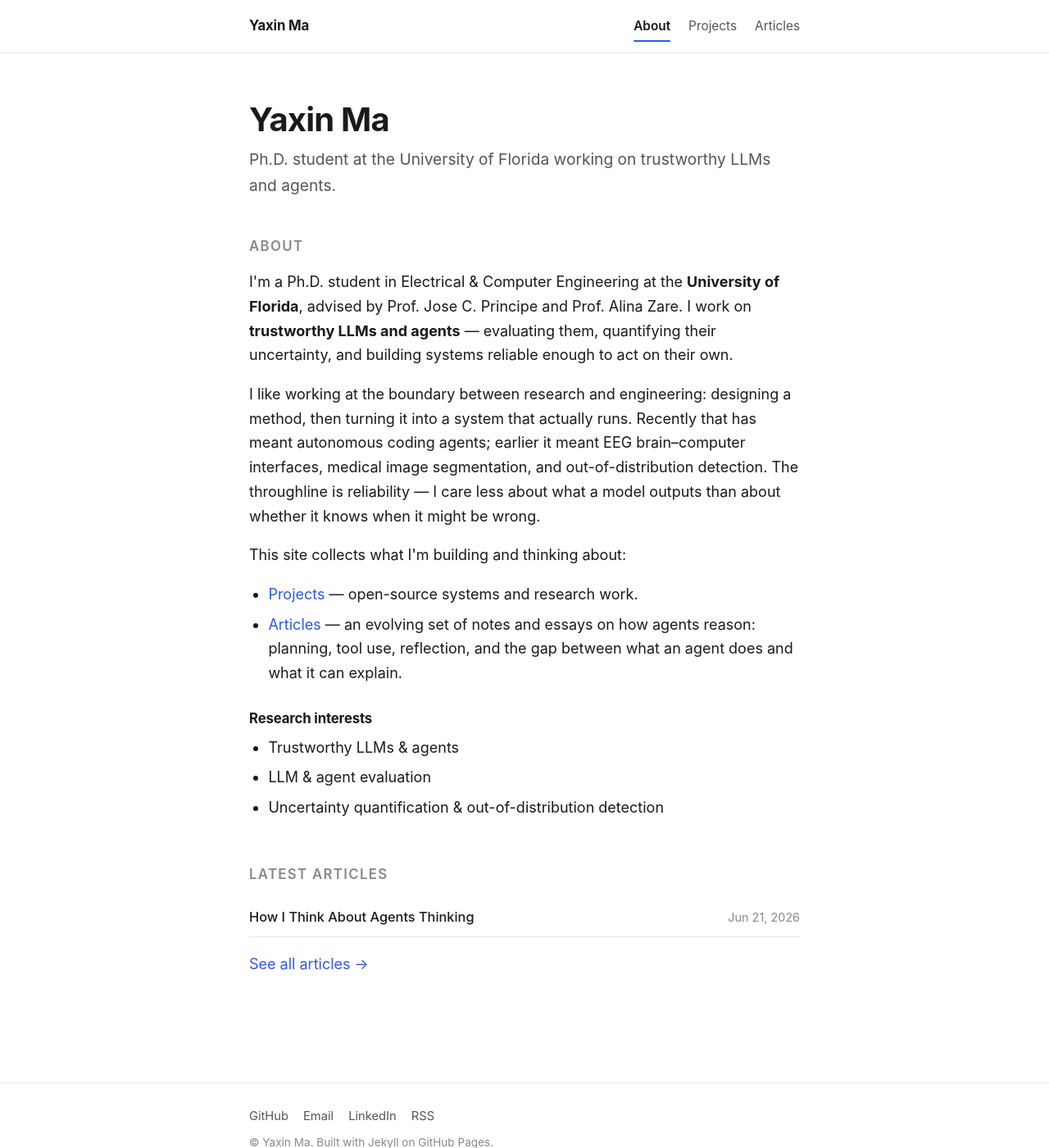
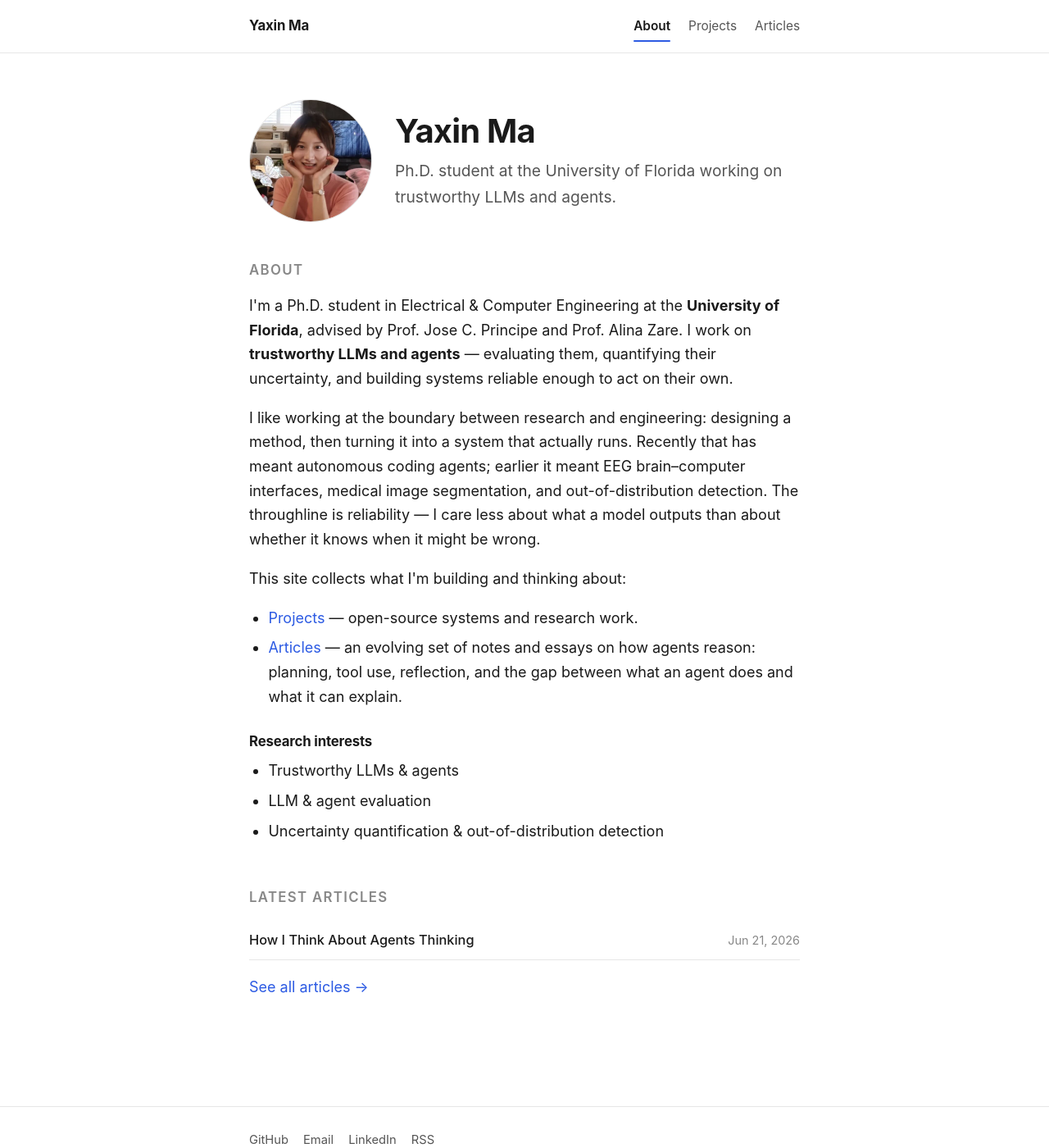
Before and after one commit to voidwalker-M/voidwalker-M.github.io, a Jekyll site: the page built from index.html, in a window 1280 px wide and 1400 px high. Shown: the whole window at 82% size. Built offline with Jekyll 4.4.1, drawn with Linux system fonts in a browser that asks for light colours.

Commit message:
Add profile photo to About page

```diff
--- a/assets/css/style.css
+++ b/assets/css/style.css
@@ -106,7 +106,13 @@ main.wrap { padding-top: 56px; padding-bottom: 72px; min-height: 60vh; }
 }
 
 /* ---------- Intro / About ---------- */
-.intro { margin-bottom: 48px; }
+.intro { display: flex; align-items: center; gap: 28px; margin-bottom: 48px; }
+.intro-photo {
+  width: 150px; height: 150px; flex-shrink: 0;
+  border-radius: 50%; object-fit: cover; object-position: 50% 22%;
+  border: 1px solid var(--line);
+}
+.intro-text { min-width: 0; }
 .intro-name { font-size: 2.5rem; margin: 0 0 8px; letter-spacing: -0.02em; }
 .intro-tagline { font-size: 1.2rem; color: var(--ink-soft); margin: 0; }
 
@@ -209,6 +215,8 @@ section + section { margin-top: 8px; }
 /* ---------- Responsive ---------- */
 @media (max-width: 600px) {
   body { font-size: 17px; }
+  .intro { flex-direction: column; align-items: flex-start; gap: 18px; }
+  .intro-photo { width: 120px; height: 120px; }
   .intro-name { font-size: 2rem; }
   .post-item { grid-template-columns: 1fr; gap: 6px; }
   .post-date { padding-top: 0; }
--- a/index.html
+++ b/index.html
@@ -5,8 +5,11 @@
 ---
 
 <section class="intro">
-  <h1 class="intro-name">{{ site.name }}</h1>
-  <p class="intro-tagline">{{ site.tagline }}</p>
+  <img class="intro-photo" src="{{ '/assets/img/profile.jpg' | relative_url }}" alt="{{ site.name }}" width="150" height="150">
+  <div class="intro-text">
+    <h1 class="intro-name">{{ site.name }}</h1>
+    <p class="intro-tagline">{{ site.tagline }}</p>
+  </div>
 </section>
 
 <section class="about">
```
Also changed, not shown: assets/img/profile.jpg (added).
